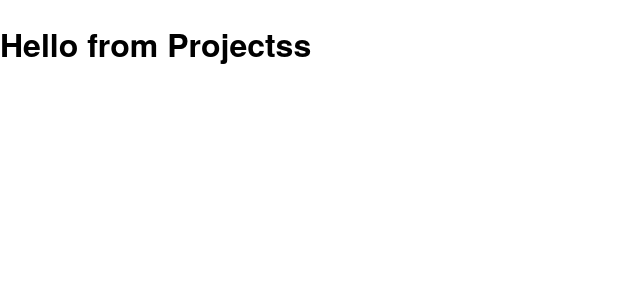
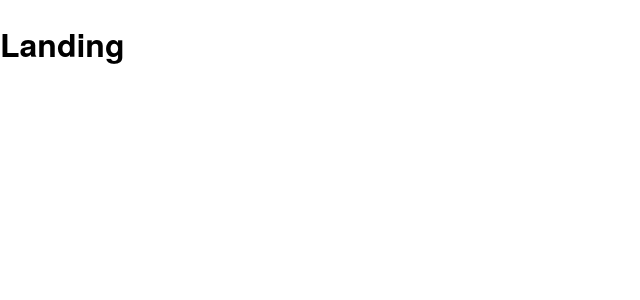
Before and after one commit to datodvp/project, a React (Create React App) app: page / in a window 1280 px wide. Shown: the top 300 px of the page, without its empty margins (0-640 px from the left). Built offline with nearby package versions, Linux system fonts and the light colour scheme; a web font is replaced by a local one.

Commit message:
added laptop and landing page files

```diff
--- a/src/App.js
+++ b/src/App.js
@@ -1,9 +1,16 @@
-import "./App.css";
+import Landing from "./pages/Landing/Landing";
+import AddLaptop from "./pages/AddLaptop/AddLaptop";
+import { BrowserRouter, Routes, Route } from "react-router-dom";
 
 function App() {
   return (
     <div className="App">
-      <h1>Hello from Projectss</h1>
+      <BrowserRouter>
+        <Routes>
+          <Route path="/" element={<Landing />}></Route>
+          <Route path="/addLaptop" element={<AddLaptop />} />
+        </Routes>
+      </BrowserRouter>
     </div>
   );
 }
--- /dev/null
+++ b/src/pages/AddLaptop/AddLaptop.jsx
@@ -0,0 +1,5 @@
+const AddLaptop = () => {
+  return <h1>AddLaptop</h1>;
+};
+
+export default AddLaptop;
--- /dev/null
+++ b/src/pages/AddLaptop/index.js
@@ -0,0 +1 @@
+export { default as AddLaptop } from "./AddLaptop";
--- /dev/null
+++ b/src/pages/Landing/Landing.jsx
@@ -0,0 +1,5 @@
+const Landing = () => {
+  return <h1>Landing</h1>;
+};
+
+export default Landing;
--- /dev/null
+++ b/src/pages/Landing/index.js
@@ -0,0 +1 @@
+export { default as Landing } from "./Landing";
```
